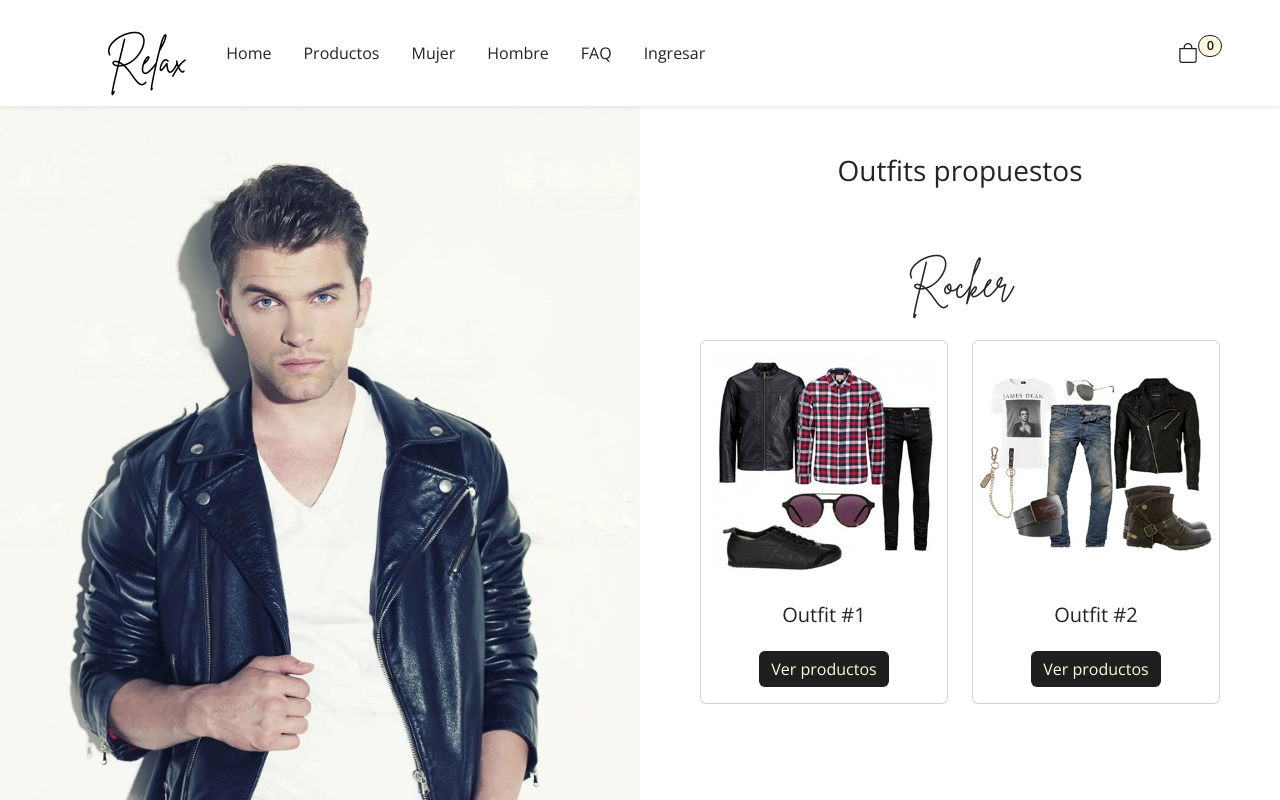
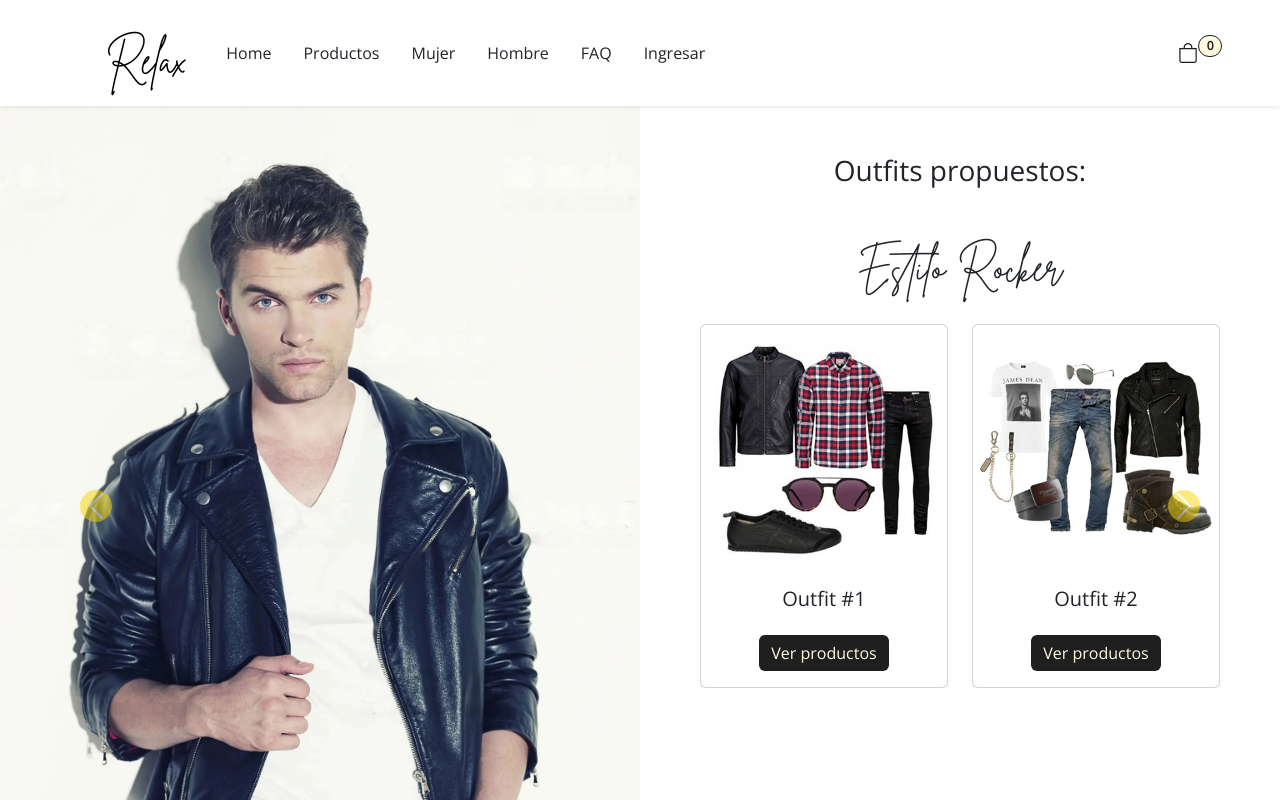
Before and after one commit to CarlaSablic95/Ecommerce-Relax, a React (Create React App) app: page /outfits-hombre in a window 1280 px wide. Shown: the top 800 px of the page. Built offline with nearby package versions, Linux system fonts and the light colour scheme.

Commit message:
Cambios en carrusel de outfits

```diff
--- a/src/App.css
+++ b/src/App.css
@@ -131,6 +131,14 @@ body {
   height: 100vh;
 }
 
+.carousel-control-next-icon, .carousel-control-prev-icon {
+  height: 10rem;
+  width: 10rem;
+  background: rgb(246 213 0);
+  border-radius: 1rem;
+  padding: 10px;
+}
+
 @keyframes typing {
   from {
     width: 0;
--- a/src/pages/OutfitsHombre/OutfitsHombre.js
+++ b/src/pages/OutfitsHombre/OutfitsHombre.js
@@ -15,8 +15,8 @@ const CarouselOutfitsHombre = () => {
                 <div className="row">
                   <div className="col-6 estilo-rock-hombre"></div>
                   <div className="col-6 p-5">
-                    <h3 className="mb-5 text-center">Outfits propuestos</h3>
-                    <h2 className="brittany fs-1 py-4 text-center">Rocker</h2>
+                    <h3 className="mb-5 text-center">Outfits propuestos:</h3>
+                    <h2 className="brittany fs-1 pt-2 pb-4 text-center">Estilo Rocker</h2>
                     <div className="container">
                       <div className="d-flex gap-4">
                           <div className="card">
@@ -46,7 +46,7 @@ const CarouselOutfitsHombre = () => {
                   <div className="col-6 estilo-urbano"></div>
                   <div className="col-6 p-5">
                     <h3 className="mb-5 text-center">Outfits propuestos</h3>
-                    <h2 className="brittany fs-1 py-4 text-center">Urban</h2>
+                    <h2 className="brittany fs-1 py-4 text-center">Estilo Urban</h2>
                     <div className="container">
                       <div className="d-flex gap-4">
                           <div className="card">
@@ -76,7 +76,7 @@ const CarouselOutfitsHombre = () => {
                   <div className="col-6 estilo-chic"></div>
                   <div className="col-6 p-5">
                     <h3 className="mb-5 text-center">Outfits propuestos</h3>
-                    <h2 className="brittany fs-1 py-4 text-center">Urban Chic</h2>
+                    <h2 className="brittany fs-1 py-4 text-center">Estilo Urban Chic</h2>
                     <div className="container">
                       <div className="d-flex gap-4">
                           <div className="card">
--- a/src/pages/OutfitsMujer/OutfitsMujer.js
+++ b/src/pages/OutfitsMujer/OutfitsMujer.js
@@ -16,7 +16,7 @@ const OutfitsMujer = () => {
               <div className="col-6 estilo-rock-mujer"></div>
               <div className="col-6 p-5">
                 <h3 className="mb-5 text-center">Outfits propuestos</h3>
-                <h2 className="brittany fs-1 py-4 text-center">Rocker</h2>
+                <h2 className="brittany fs-1 py-4 text-center">Estilo Rocker</h2>
                 <div className="container">
                   <div className="d-flex gap-4">
                       <div className="card">
@@ -46,7 +46,7 @@ const OutfitsMujer = () => {
               <div className="col-6 estilo-boho"></div>
               <div className="col-6 p-5">
                 <h3 className="mb-5 text-center">Outfits propuestos</h3>
-                <h2 className="brittany fs-1 py-4 text-center">Boho</h2>
+                <h2 className="brittany fs-1 py-4 text-center">Estilo Boho</h2>
                 <div className="container">
                   <div className="d-flex gap-4">
                       <div className="card">
@@ -76,7 +76,7 @@ const OutfitsMujer = () => {
               <div className="col-6 estilo-casual"></div>
               <div className="col-6 p-5">
                 <h3 className="mb-5 text-center">Outfits propuestos</h3>
-                <h2 className="brittany fs-1 py-4 text-center">Casual chic</h2>
+                <h2 className="brittany fs-1 py-4 text-center">Estilo Casual chic</h2>
                 <div className="container">
                   <div className="d-flex gap-4">
                       <div className="card">
```
